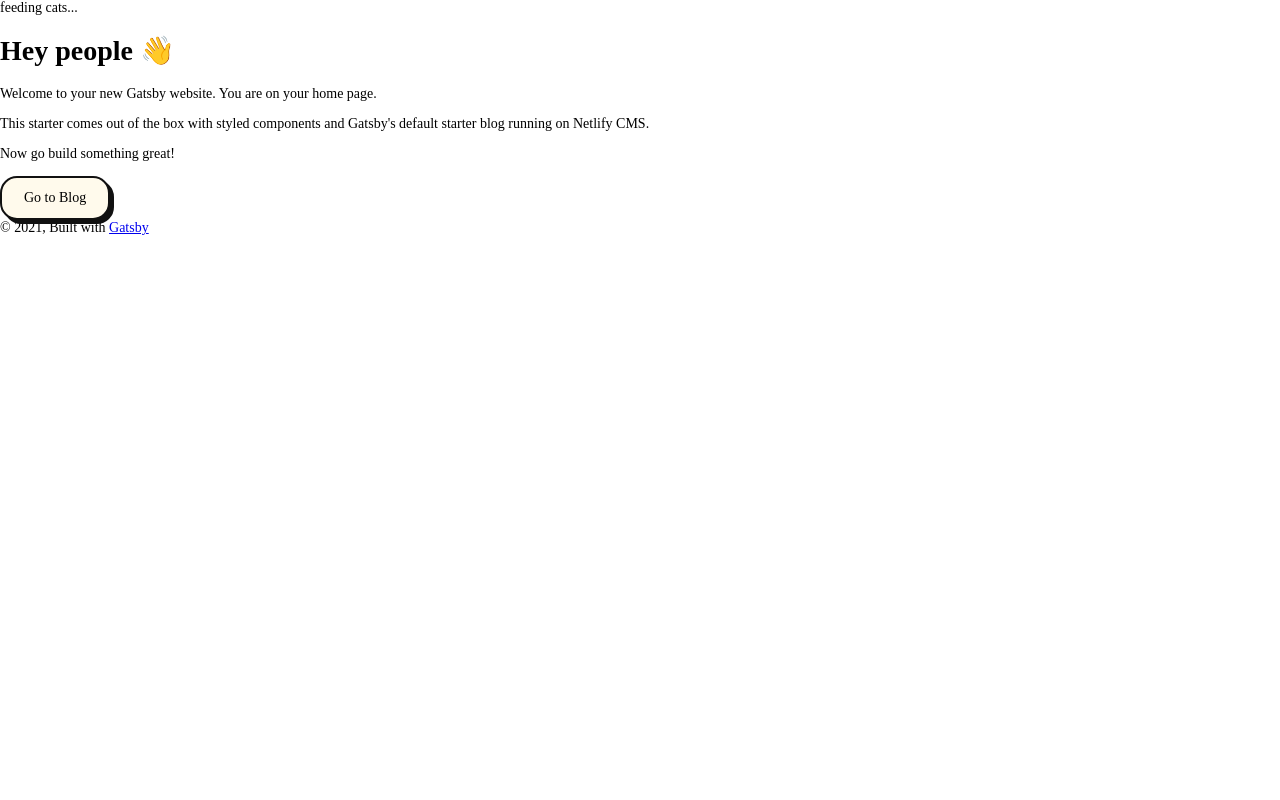
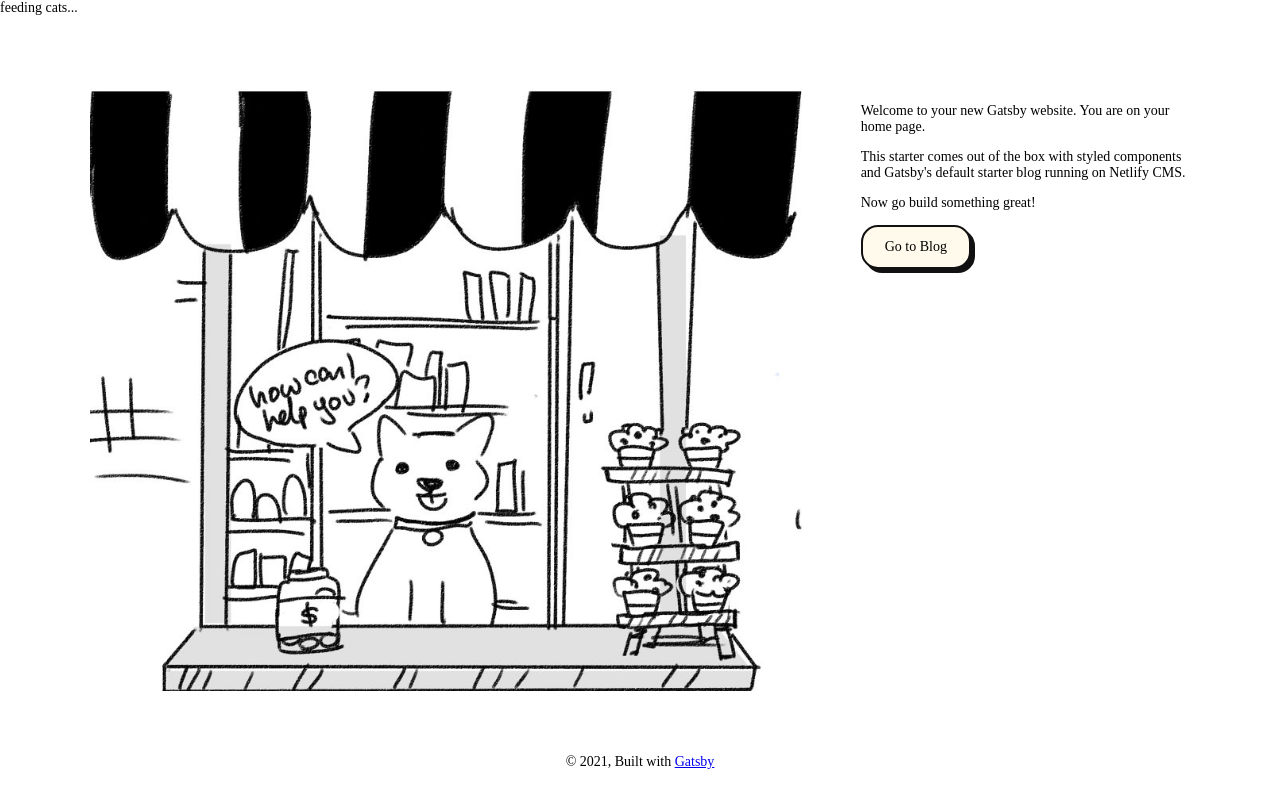
Before and after one commit to codelastnight/artmachine, a Gatsby site: page / in a window 1280 px wide. Built offline with nearby package versions, Linux system fonts and the light colour scheme; Gatsby itself is replaced by a stand-in of ours; some packages are replaced by stand-ins of ours.

Commit message:
fixes and layout

```diff
--- a/gatsby-config.js
+++ b/gatsby-config.js
@@ -14,7 +14,7 @@ module.exports = {
     `gatsby-plugin-styled-components`,
     `gatsby-transformer-sharp`,
     `gatsby-plugin-sharp`,
-    `gatsby-plugin-image`,
+    `gatsby-image`,
 
     `gatsby-plugin-offline`,
     `gatsby-plugin-react-helmet`,
--- a/package.json
+++ b/package.json
@@ -13,6 +13,7 @@
     "animejs": "^3.2.1",
     "babel-plugin-styled-components": "^1.10.0",
     "gatsby": "^2.24.47",
+    "gatsby-image": "^3.5.0",
     "gatsby-plugin-feed-mdx": "1.0.0",
     "gatsby-plugin-google-analytics": "^2.0.18",
     "gatsby-plugin-image": "^1.5.0",
--- a/src/components/modal.tsx
+++ b/src/components/modal.tsx
@@ -1,11 +1,12 @@
 import React,{ FunctionComponent} from "react";
+import '../scss/components/modal.module.scss'
 
 type Modal = {
     className: string
     isOpen: boolean
 }
 
-export const Modal: FunctionComponent<Modal> = (props) => {
+const Modal: FunctionComponent<Modal> = (props) => {
 
     return (
         <div className={'modal ' + props.className + (props.isOpen ? " active " : "")}>
@@ -19,3 +20,5 @@ export const Modal: FunctionComponent<Modal> = (props) => {
 
     )
 }
+
+export default Modal
--- a/src/pages/index.tsx
+++ b/src/pages/index.tsx
@@ -15,12 +15,10 @@ function IndexPage( props: PageProps) {
         keywords={[`blog`, `gatsby`, `javascript`, `react`]}
       />
 
-      <h1>
-        Hey people{" "}
-        <span role="img" aria-label="wave emoji">
-          👋
-        </span>
-      </h1>
+      <div className="grid-col-2">
+          <img className="shopkeeper" src="../shopkeeperdraft.jpg"></img>
+        </div>
+      <div>
       <p>Welcome to your new Gatsby website. You are on your home page.</p>
       <p>
         This starter comes out of the box with styled components and Gatsby's
@@ -30,6 +28,9 @@ function IndexPage( props: PageProps) {
       <Link to="/blog/">
         <button >Go to Blog</button>
       </Link>
+      </div>
+
+
     </Layout>
 
   )
--- a/src/scss/base/_base.scss
+++ b/src/scss/base/_base.scss
@@ -9,3 +9,13 @@ html, body {
 * {
     box-sizing: border-box;
 }
+.isloading__wrapper {
+    position: absolute;
+}
+
+img {
+    &.shopkeeper {
+        max-width: 800px;
+        width: 100%;
+    }
+}
--- a/src/scss/base/_variables.scss
+++ b/src/scss/base/_variables.scss
@@ -8,4 +8,7 @@
 
     --shadow: drop-shadow(4px 4px 0px var(--black));
     --radius: 17px;
+
+    --break-sm: 768px;
+    --break-l: 1100px;
 }
--- /dev/null
+++ b/src/scss/components/_shopkeeper.module.scss
@@ -0,0 +1,7 @@
+
+img {
+    &.shopkeeper {
+        max-width: 800px;
+        width: 100%;
+    }
+}
--- a/src/scss/components/index.scss
+++ b/src/scss/components/index.scss
@@ -1 +1,3 @@
 @use 'modal';
+@use 'shopkeeper';
+@use 'isLoading';
--- /dev/null
+++ b/src/scss/components/isLoading.module.scss
@@ -0,0 +1,3 @@
+.isloading__wrapper {
+    position: absolute;
+}
--- a/src/scss/layout/_grid.scss
+++ b/src/scss/layout/_grid.scss
@@ -0,0 +1,16 @@
+main {
+    display: grid;
+    place-items: center;
+    height: 100vh;
+}
+.content {
+    max-width: var(--break-l);
+    display: grid;
+    grid-template-columns: repeat(3,1fr);
+    width: 100%;
+    grid-gap: 4rem;
+}
+
+.grid-col-2 {
+    grid-column: span 2;
+}
--- a/src/utils/IsLoading.tsx
+++ b/src/utils/IsLoading.tsx
@@ -1,5 +1,7 @@
 import React, {useState} from 'react';
 import Anime from 'animejs';
+
+import '../scss/components/isLoading.module.scss'
 
 
 export const IsLoading = (WrappedComponent, loadingMessage) => {
@@ -11,7 +13,7 @@ export const IsLoading = (WrappedComponent, loadingMessage) => {
         return (
             <>
                 {isLoading &&
-                <div>
+                <div className="isloading__wrapper">
                     {loadingMessage}
                 </div>
                 }
```
Also changed, not shown: src/components/Collection.tsx (added, +17 -0 lines), src/pages/blog.js (+4 -4 lines), src/scss/components/_modal.module.scss (renamed from src/scss/components/_modal.scss), static/shopkeeperdraft.jpg (added), 1 other file.
